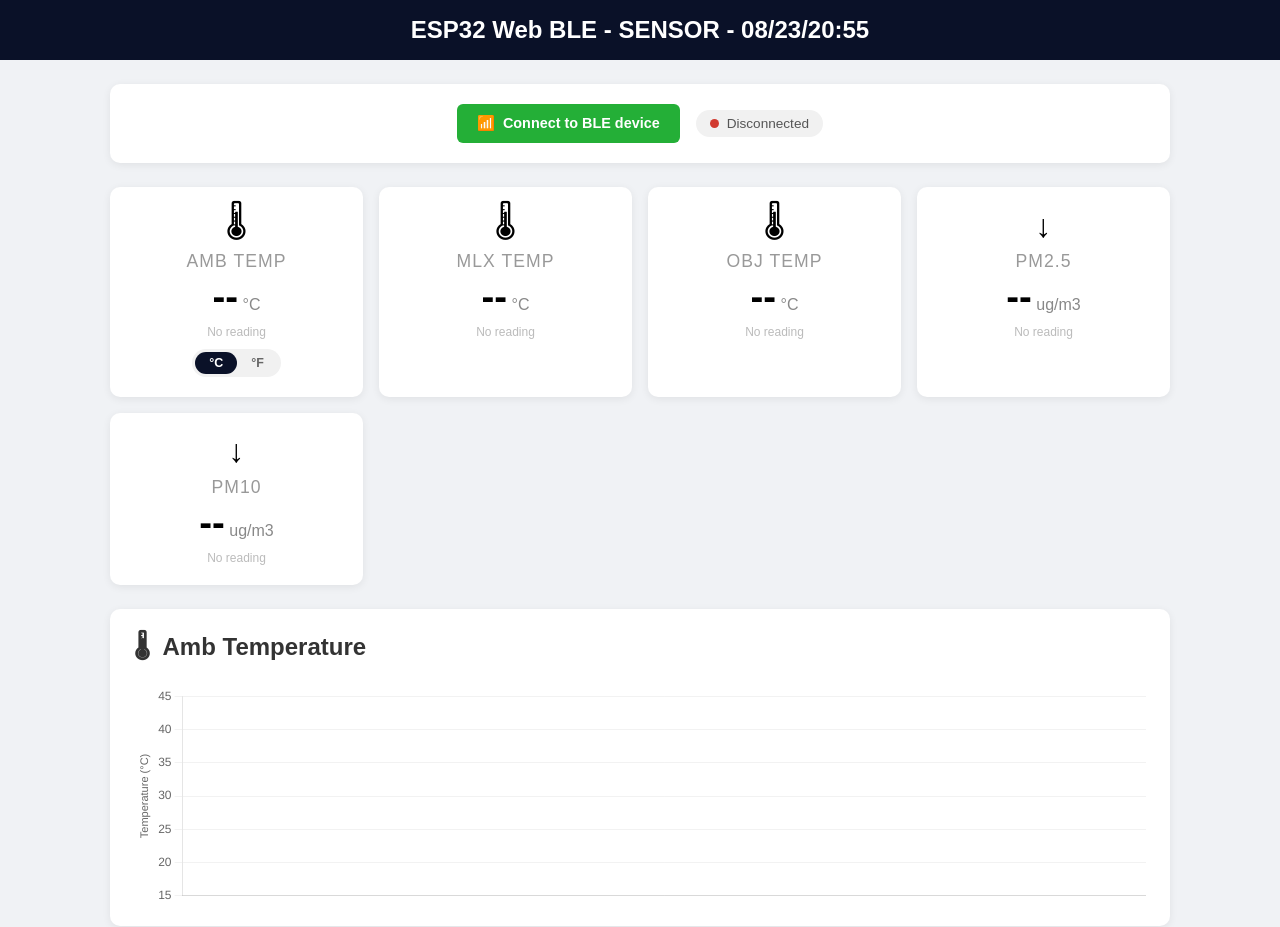
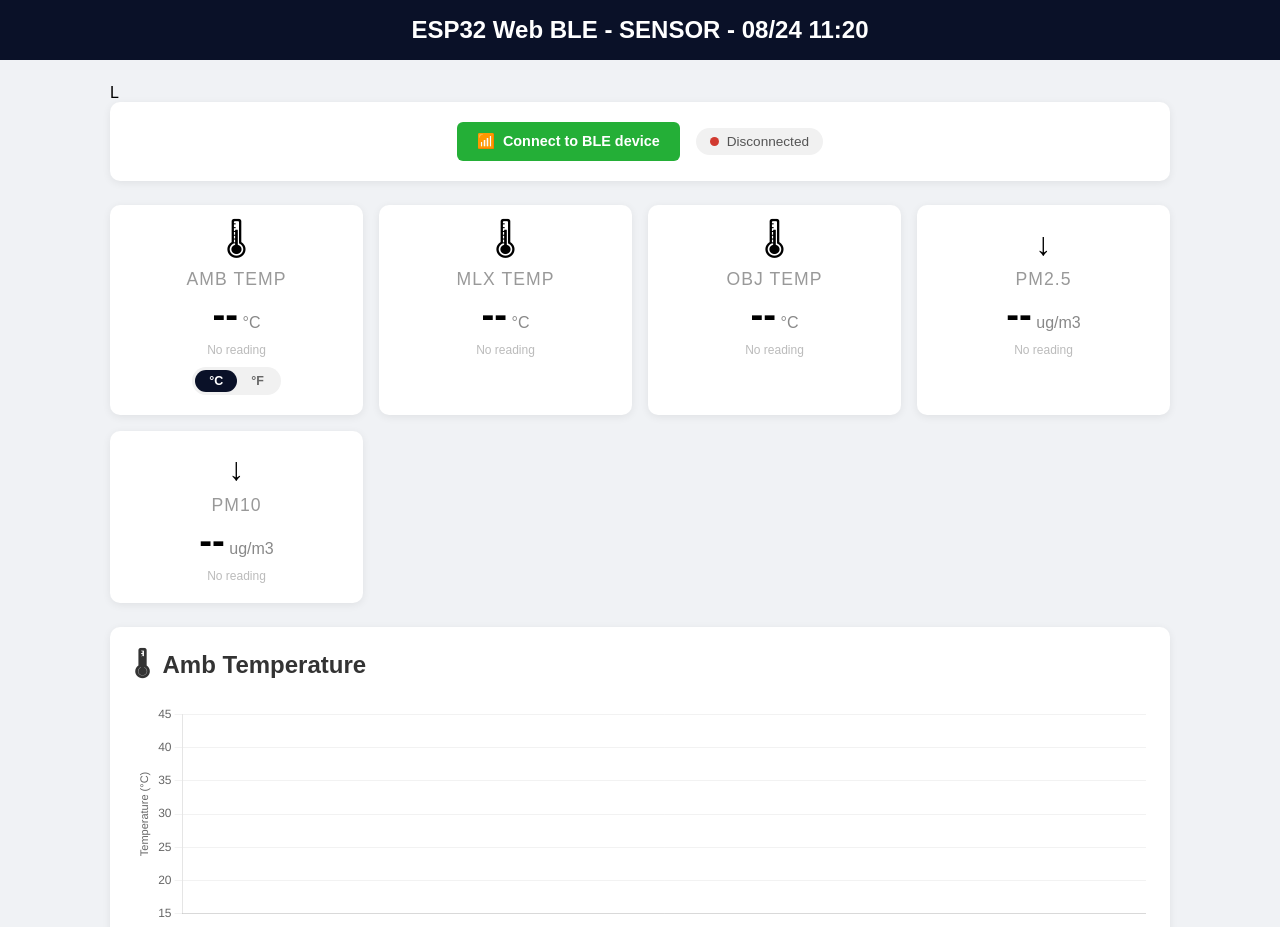
Before and after one commit to billroberts604/WebBLE2, a plain HTML site: page index.html in a window 1280 px wide. Shown: the top 927 px of the page. Drawn offline with nearby package versions, Linux system fonts and the light colour scheme.

Commit message:
Update header timestamp and comment out MLXTempChar subscription

```diff
--- a/index.html
+++ b/index.html
@@ -14,9 +14,9 @@
 <body>
 <!-- Navigation -->
 <div class="topnav">
-    <h1>ESP32 Web BLE - SENSOR - 08/23/20:55</h1>
+    <h1>ESP32 Web BLE - SENSOR - 08/24 11:20</h1>
 </div>
-<div class="content">
+<div class="content">L
     <!-- Connect/Disconnect buttons -->
     <div class="connection-card">
         <button id="connectBleButton" class="connectButton">&#x1F4F6;&nbsp; Connect to BLE device</button>
@@ -424,7 +424,7 @@
 
             await subscribeChar(service, ambTempCharUUID, handleambTemp, v => { ambTempCharFound = v; });
             await subscribeChar(service, objTempCharUUID, handleobjTemp, v => { objTempCharFound = v; });
-            await subscribeChar(service, MLXTempCharUUID, handleMLXTemp, v => { MLXTempCharFound = v; });
+            //await subscribeChar(service, MLXTempCharUUID, handleMLXTemp, v => { MLXTempCharFound = v; });
             await subscribeChar(service, Pm25CharUUID, handlePm25, v => { Pm25CharFound = v; });
             await subscribeChar(service, Pm10CharUUID, handlePm10, v => { Pm10CharFound = v; });
 
```
